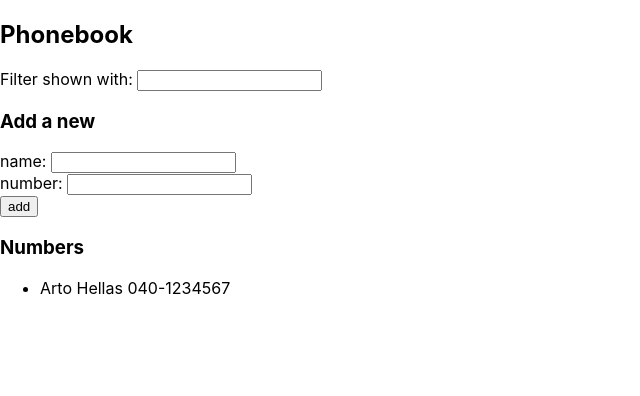
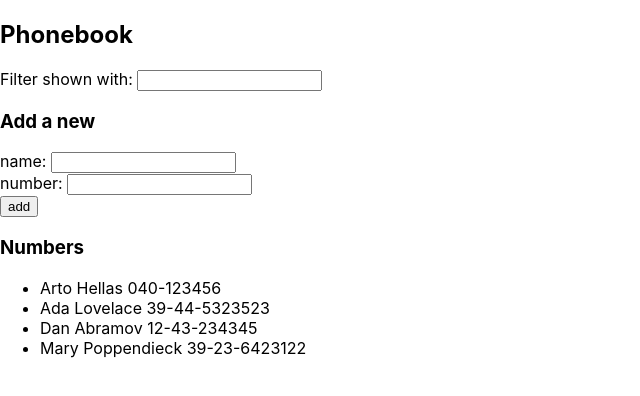
Before and after one commit to juansheba10/FullStackOpen2023, a React (Create React App) app in the folder part2/phonebook/: page / in a window 1280 px wide. Shown: the top 396 px of the page, without its empty margins (0-640 px from the left). Built offline with nearby package versions, Linux system fonts and the light colour scheme; data requests are answered from the project's data file.

Commit message:
submit part2.11

```diff
--- /dev/null
+++ b/part2/phonebook/db.json
@@ -0,0 +1,24 @@
+{
+  "persons": [
+    {
+      "name": "Arto Hellas",
+      "number": "040-123456",
+      "id": 1
+    },
+    {
+      "name": "Ada Lovelace",
+      "number": "39-44-5323523",
+      "id": 2
+    },
+    {
+      "name": "Dan Abramov",
+      "number": "12-43-234345",
+      "id": 3
+    },
+    {
+      "name": "Mary Poppendieck",
+      "number": "39-23-6423122",
+      "id": 4
+    }
+  ]
+}
--- a/part2/phonebook/src/App.js
+++ b/part2/phonebook/src/App.js
@@ -1,4 +1,5 @@
-import React, { useState } from 'react'
+import React, { useState, useEffect } from 'react'
+import axios from 'axios'
 
 // Component Filter
 const Filter = ({ value, onChange }) => {
@@ -45,12 +46,23 @@
 }
 
 const App = () => {
-  const [persons, setPersons] = useState([
-    { name: 'Arto Hellas', number: '040-1234567' }
-  ])
+  const [persons, setPersons] = useState([]) // Inicializamos con un array vacío
   const [newName, setNewName] = useState('')
   const [newNumber, setNewNumber] = useState('')
   const [searchTerm, setSearchTerm] = useState('')
+
+  // Hook de efecto para obtener datos del servidor
+  useEffect(() => {
+    console.log('effect')
+
+    axios
+      .get('http://localhost:3001/persons')
+      .then(response => {
+        console.log('promise fulfilled')
+        setPersons(response.data)
+      })
+
+  }, [])
 
   const handleNameChange = (event) => {
     setNewName(event.target.value)
```
Also changed, not shown: part2/phonebook/package.json (+6 -1 lines), 1 other file (tests, documents, lock files or other folders).
